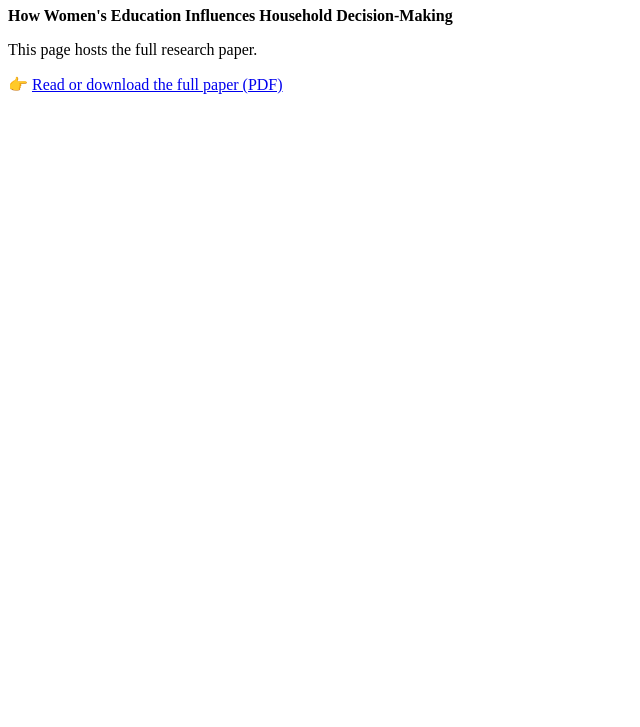
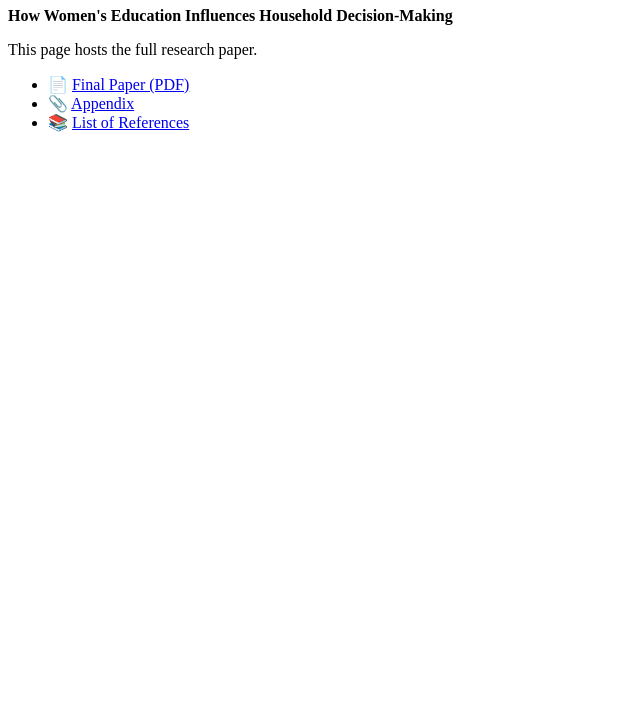
Before and after one commit to konstantinkellerhoff-gif/Final-Paper-, a plain HTML site: page index.html in a window 1280 px wide. Shown: the part 73-800 px from the top of the page, without its empty margins (0-640 px from the left). Drawn offline with Linux system fonts and the light colour scheme.

Commit message:
Update index.html

```diff
--- a/index.html
+++ b/index.html
@@ -15,8 +15,10 @@
     This page hosts the full research paper.
   </p>
 
-  <p>
-    👉 <a href="Final%20Paper.pdf">Read or download the full paper (PDF)</a>
-  </p>
+<ul>
+  <li>📄 <a href="Final%20Paper.pdf">Final Paper (PDF)</a></li>
+  <li>📎 <a href="Appendix.pdf">Appendix</a></li>
+  <li>📚 <a href="List%20of%20References.pdf">List of References</a></li>
+</ul>
 </body>
 </html>
```
